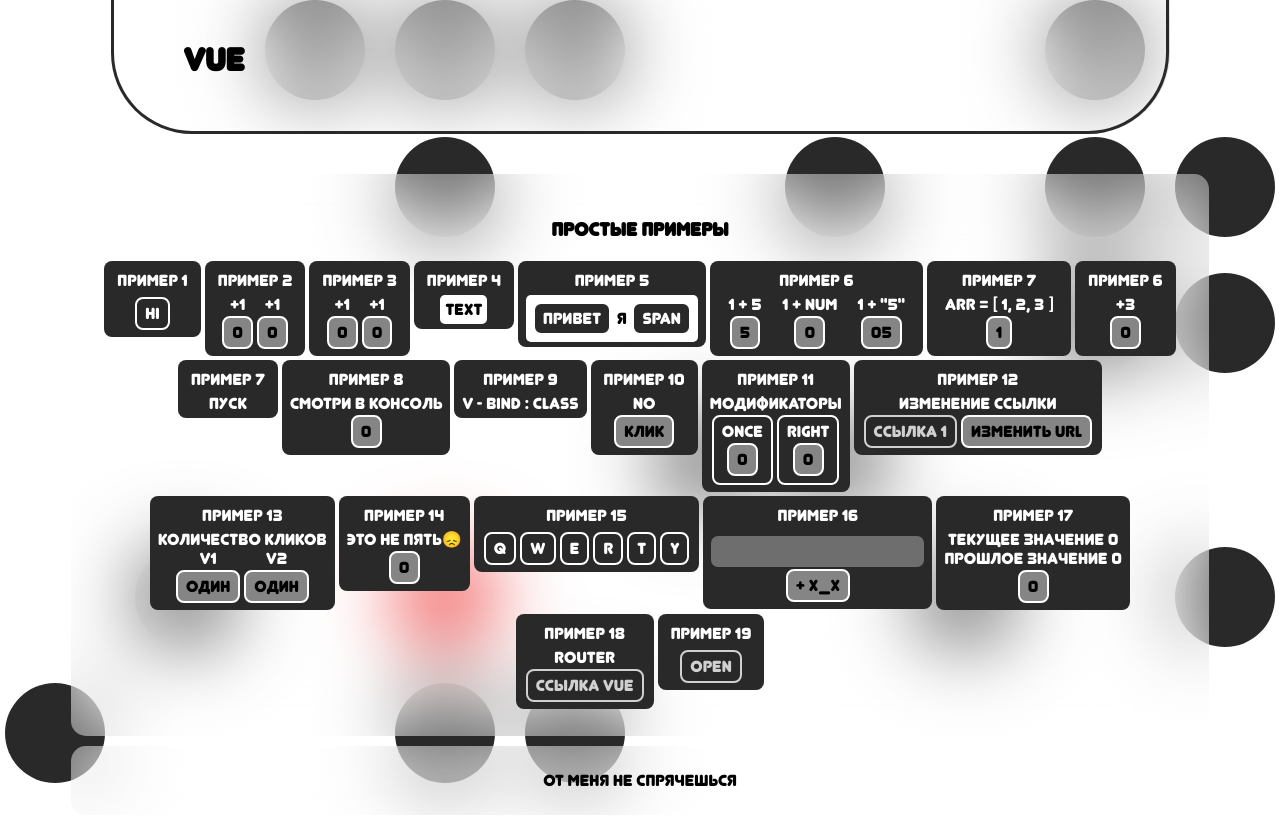
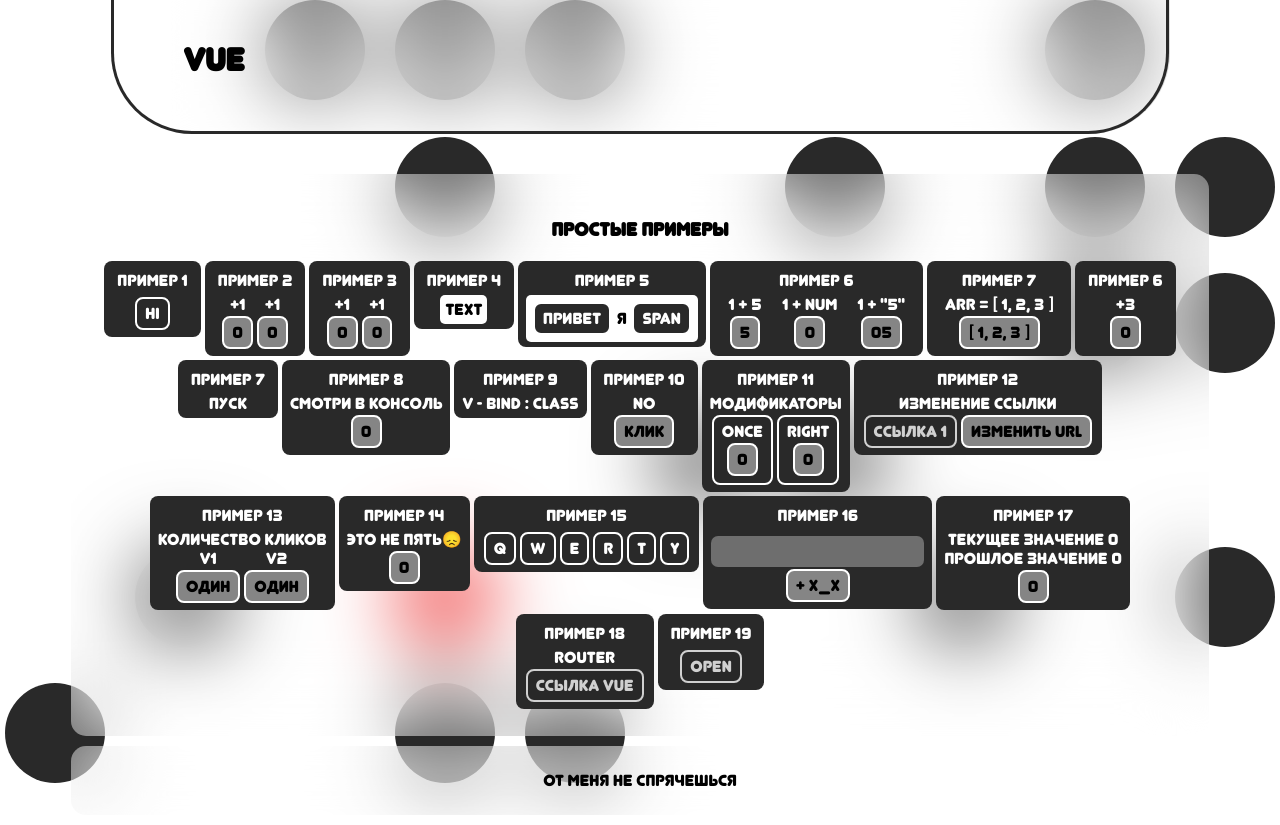
Before and after one commit to andreyka101/lesson-4j, a Vue app: page / in a window 1280 px wide. Built offline with nearby package versions, Linux system fonts and the light colour scheme.

Commit message:
efefefef

```diff
--- a/src/components/simpleExample/Example7Vi1.vue
+++ b/src/components/simpleExample/Example7Vi1.vue
@@ -1,11 +1,14 @@
 <script setup lang="ts">
-import { log } from 'console'
+import { log } from 'console';
 import { ref } from 'vue'
-defineProps(['arr', 'text'])
+const { arr } = defineProps(['arr'])
 let num = ref(0)
+let arr_loc = ref(arr)
 function arr_click(){
-    num++
-    console.log("arr_click")
+    num.value++
+    for(let i in arr){
+        arr_loc.value[i] += num
+    }
 }
 
 </script>
@@ -13,7 +16,7 @@ function arr_click(){
     <div style="display: flex;flex-direction: column;align-items: center; margin: 0 10px;">
         arr = {{ arr }}
         <button @click="arr_click()"  class="GLASSlOLLIPOPS_button">
-            {{ arr[0] + num }}
+            {{ arr_loc }}
         </button>
     </div>
 </template>
```
